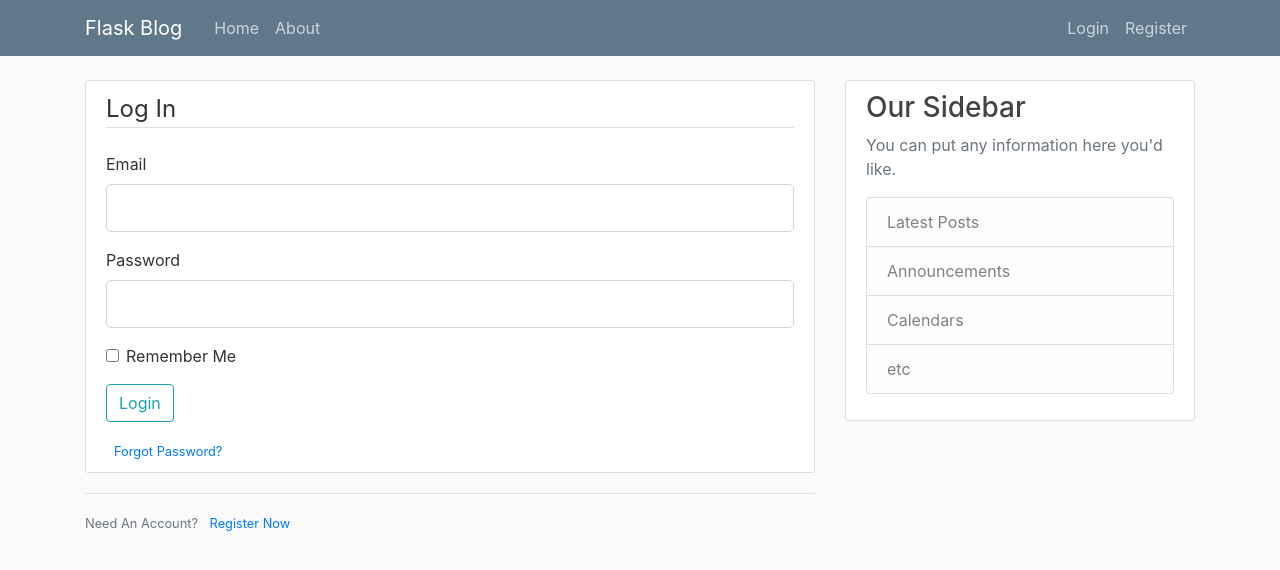
After one commit to JosticeMan/testFlaskApp, a Flask app: page /login in a window 1280 px wide. The commit adds this page. Shown: the top 570 px of the page. Run offline with Flask 2, Linux system fonts and the light colour scheme; some libraries are stand-ins or nearby versions.

Commit message:
Added login/registration w/o database

```diff
--- a/Flask/flask_app.py
+++ b/Flask/flask_app.py
@@ -6,8 +6,12 @@ Author: Justin Yau
 Source: Tutorial followed can be found at https://www.youtube.com/watch?v=QnDWIZuWYW0
 Packages: Flask
 """
-from flask import Flask, render_template, url_for
+from flask import Flask, render_template, url_for, flash, redirect
+from forms import RegistrationForm, LoginForm
+
 app = Flask(__name__, template_folder="templates")
+
+app.config['SECRET_KEY'] = 'cc567a24de5382dff2a86adcc98c3589'
 
 posts = [
     {
@@ -32,9 +36,30 @@ def home():
     return render_template("home.html", posts=posts)
 
 
-@app.route("/about-me")
+@app.route("/about")
 def about():
-    return "Justin Yau RIT CS Student"
+    return render_template("about.html")
+
+
+@app.route("/register", methods=['GET', 'POST'])
+def register():
+    form = RegistrationForm()
+    if form.validate_on_submit():
+        flash(f'Account created for {form.username.data}!', 'success')
+        return redirect(url_for('home'))
+    return render_template("register.html", title="Register", form=form)
+
+
+@app.route("/login", methods=['GET', 'POST'])
+def login():
+    form = LoginForm()
+    if form.validate_on_submit():
+        if form.email.data == 'admin@blog.com' and form.password.data == 'password':
+            flash('You have been logged in!', 'success')
+            return redirect(url_for('home'))
+        else:
+            flash('Login Unsuccessful. Please check username and password', 'danger')
+    return render_template('login.html', title='Login', form=form)
 
 
 if __name__ == '__main__':
--- /dev/null
+++ b/Flask/forms.py
@@ -0,0 +1,31 @@
+"""
+File: flask_app.py
+Version: 1.1
+Description: First flask app for educational and testing purposes
+Author: Justin Yau
+Source: Tutorial followed can be found at https://www.youtube.com/watch?v=QnDWIZuWYW0
+Packages: flask-wtf
+"""
+
+from flask_wtf import FlaskForm
+from wtforms import StringField, PasswordField, SubmitField, BooleanField
+from wtforms.validators import DataRequired, Length, Email, EqualTo
+
+
+class RegistrationForm(FlaskForm):
+    username = StringField('Username',
+                           validators=[DataRequired(), Length(min=2, max=20)])
+    email = StringField('Email',
+                        validators=[DataRequired(), Email()])
+    password = PasswordField('Password', validators=[DataRequired()])
+    confirm_password = PasswordField('Confirm Password',
+                                     validators=[DataRequired(), EqualTo('password')])
+    submit = SubmitField('Sign Up')
+
+
+class LoginForm(FlaskForm):
+    email = StringField('Email',
+                        validators=[DataRequired(), Email()])
+    password = PasswordField('Password', validators=[DataRequired()])
+    remember = BooleanField('Remember Me')
+    submit = SubmitField('Login')
--- a/Flask/templates/layout.html
+++ b/Flask/templates/layout.html
@@ -24,13 +24,13 @@
           </button>
           <div class="collapse navbar-collapse" id="navbarToggle">
             <div class="navbar-nav mr-auto">
-              <a class="nav-item nav-link" href="/">Home</a>
-              <a class="nav-item nav-link" href="/about">About</a>
+              <a class="nav-item nav-link" href="{{ url_for('home') }}">Home</a>
+              <a class="nav-item nav-link" href="{{ url_for('about') }}">About</a>
             </div>
             <!-- Navbar Right Side -->
             <div class="navbar-nav">
-              <a class="nav-item nav-link" href="/login">Login</a>
-              <a class="nav-item nav-link" href="/register">Register</a>
+              <a class="nav-item nav-link" href="{{ url_for('login') }}">Login</a>
+              <a class="nav-item nav-link" href="{{ url_for('register') }}">Register</a>
             </div>
           </div>
         </div>
@@ -40,7 +40,16 @@
     <main role="main" class="container">
       <div class="row">
         <div class="col-md-8">
-          {% block body %}{% endblock %}
+            {% with messages = get_flashed_messages(with_categories=true)%}
+                {% if messages %}
+                    {% for category, message in messages %}
+                        <div class = "alert alert-{{ category }}">
+                            {{ message }}
+                        </div>
+                    {% endfor %}
+                {% endif %}
+            {% endwith %}
+            {% block body %}{% endblock %}
         </div>
         <div class="col-md-4">
           <div class="content-section">
--- /dev/null
+++ b/Flask/templates/login.html
@@ -0,0 +1,52 @@
+{% extends "layout.html" %}
+{% block body %}
+    <div class="content-section">
+        <form method="POST" action="">
+            {{ form.hidden_tag() }}
+            <fieldset class="form-group">
+                <legend class="border-bottom mb-4">Log In</legend>
+                <div class="form-group">
+                    {{ form.email.label(class="form-control-label") }}
+                    {% if form.email.errors %}
+                        {{ form.email(class="form-control form-control-lg is-invalid") }}
+                        <div class="invalid-feedback">
+                            {% for error in form.email.errors %}
+                                <span>{{ error }}</span>
+                            {% endfor %}
+                        </div>
+                    {% else %}
+                        {{ form.email(class="form-control form-control-lg") }}
+                    {% endif %}
+                </div>
+                <div class="form-group">
+                    {{ form.password.label(class="form-control-label") }}
+                    {% if form.password.errors %}
+                        {{ form.password(class="form-control form-control-lg is-invalid") }}
+                        <div class="invalid-feedback">
+                            {% for error in form.password.errors %}
+                                <span>{{ error }}</span>
+                            {% endfor %}
+                        </div>
+                    {% else %}
+                        {{ form.password(class="form-control form-control-lg") }}
+                    {% endif %}
+                </div>
+                <div class="form-check">
+                    {{ form.remember(class="form-check-input") }}
+                    {{ form.remember.label(class="form-check-label") }}
+                </div>
+            </fieldset>
+            <div class="form-group">
+                {{ form.submit(class="btn btn-outline-info") }}
+            </div>
+            <small class="text-muted ml-2">
+                <a href="#">Forgot Password?</a>
+            </small>
+        </form>
+    </div>
+    <div class="border-top pt-3">
+        <small class="text-muted">
+            Need An Account? <a class="ml-2" href="{{ url_for('register') }}">Register Now</a>
+        </small>
+    </div>
+{% endblock body %}
```
Also changed, not shown: Flask/templates/register.html (added, +71 -0 lines).
